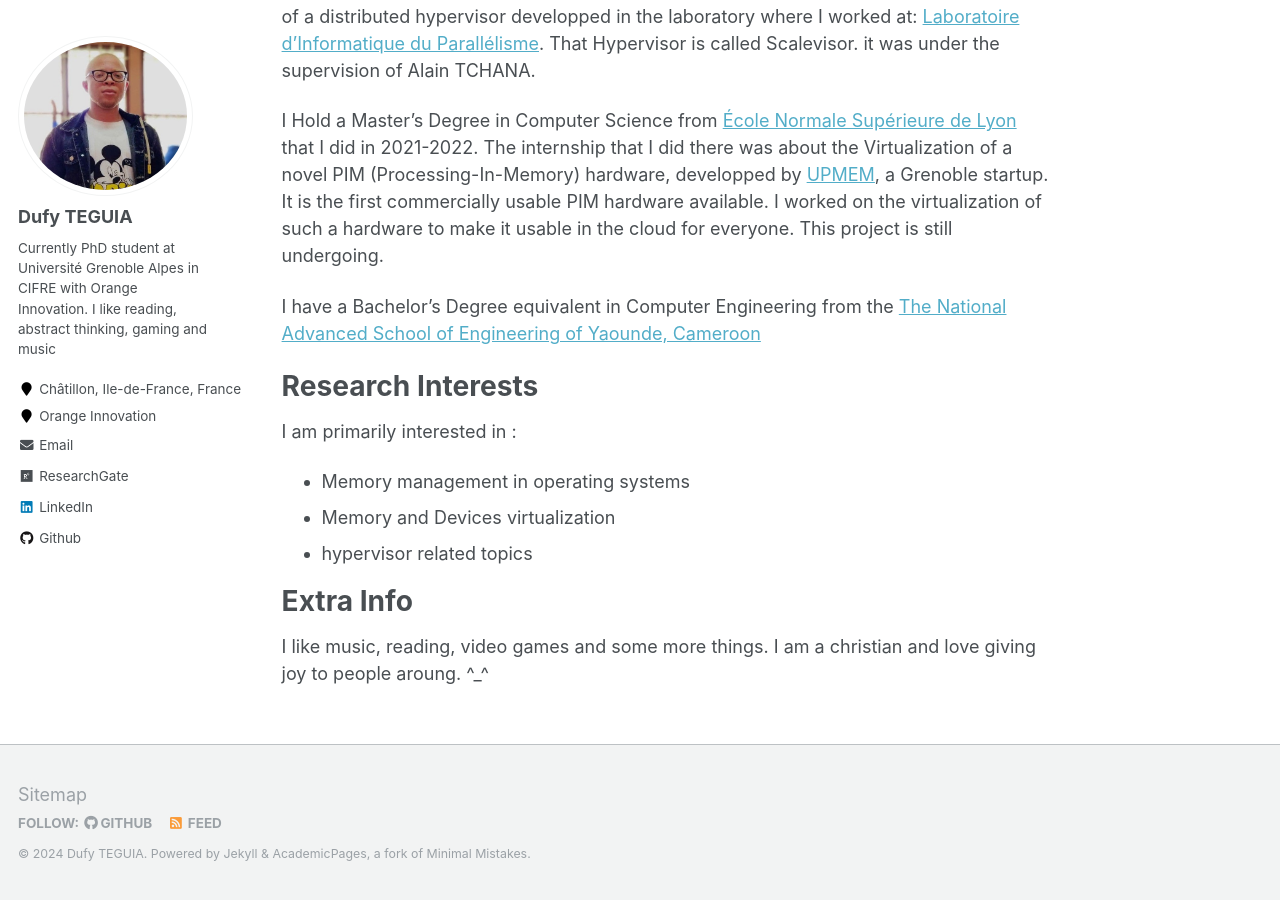
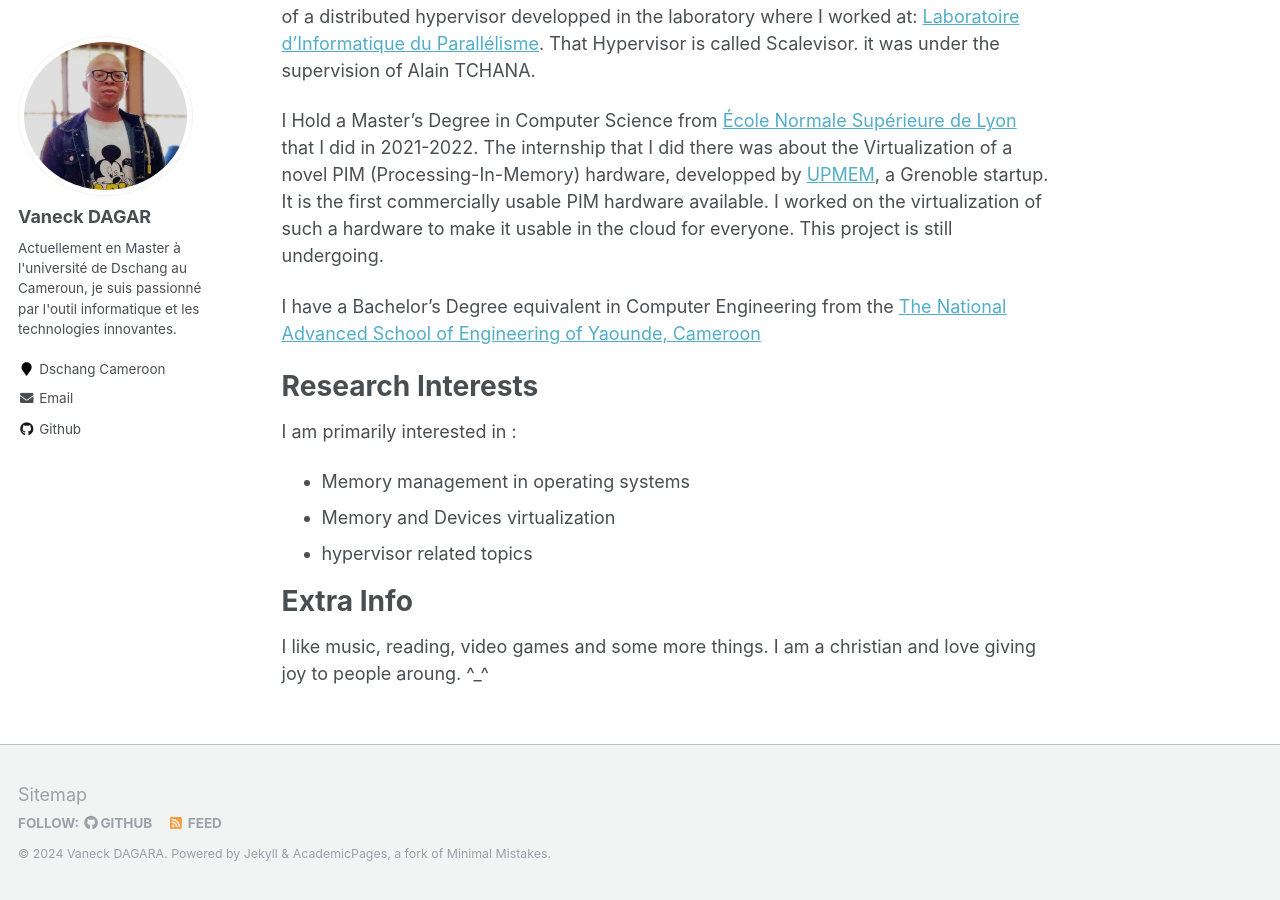
Before and after one commit to winner40/winner40.github.io, a Jekyll site: the page built from _pages/about.md, in a window 1280 px wide and 900 px high, scrolled down 690 px. Built offline with Jekyll 4.4.1, drawn with Linux system fonts in a browser that asks for light colours; some of the changed text lies outside the part shown.

Commit message:
Update _config.yml

```diff
--- a/_config.yml
+++ b/_config.yml
@@ -7,13 +7,13 @@
 
 # Site Settings
 locale                   : "en-US"
-title                    : "Dufy TEGUIA"
+title                    : "Vaneck DAGAR"
 title_separator          : "-"
-name                     : &name "Dufy TEGUIA"
-description              : &description "PhD student at Université Grenoble Alpes | Orange Innovation"
-url                      : "https://brisco007.github.io" # the base hostname & protocol for your site e.g. "https://mmistakes.github.io"
+name                     : &name "Vaneck DAGARA"
+description              : &description "Actuellement en Master à l'université de Dschang au Cameroun, je suis passionné par l'outil informatique et les technologies innovantes."
+url                      : "" # the base hostname & protocol for your site e.g. "https://mmistakes.github.io"
 baseurl                  : "" # the subpath of your site, e.g. "/blog"
-repository               : "brisco007/brisco007.github.io"
+repository               : "brisco007/winner40.github.io"
 teaser                   :  # filename of teaser fallback teaser image placed in /images/, .e.g. "500x300.png"
 breadcrumbs              : false # true, false (default)
 words_per_minute         : 160
@@ -80,15 +80,15 @@ analytics:
 
 # Site Author
 author:
-  name             : "Dufy TEGUIA"
+  name             : "Vaneck DAGAR"
   avatar           : "profile.jpg"
-  bio              : "Currently PhD student at Université Grenoble Alpes in CIFRE with Orange Innovation. I like reading, abstract thinking, gaming and music"
-  location         : "Châtillon, Ile-de-France, France"
-  employer         : "Orange Innovation"
+  bio              : "Actuellement en Master à l'université de Dschang au Cameroun, je suis passionné par l'outil informatique et les technologies innovantes."
+  location         : "Dschang Cameroon"
+  employer         : #"Orange Innovation"
   pubmed           :  #"https://www.ncbi.nlm.nih.gov/pubmed/?term=john+snow"
   googlescholar    :
-  email            : "dteguia396@gmail.com"
-  researchgate     : "https://www.researchgate.net/profile/Dufy-Teguia"
+  email            : "vanecktiyo0@gmail.com"
+  researchgate     : #"https://www.researchgate.net/profile/Dufy-Teguia"
   uri              :
   bitbucket        :
   codepen          :
@@ -96,13 +96,13 @@ author:
   flickr           :
   facebook         :
   foursquare       :
-  github           : "/brisco007"
+  github           : "/winner40"
   google_plus      :
   keybase          :
   instagram        :
   impactstory      : #"https://profiles.impactstory.org/u/xxxx-xxxx-xxxx-xxxx"
   lastfm           :
-  linkedin         : "https://www.linkedin.com/in/dufy-teguia-418042145/"
+  linkedin         : #"https://www.linkedin.com/in/dufy-teguia-418042145/"
   orcid            : #"http://orcid.org/yourorcidurl"
   pinterest        :
   soundcloud       :
```
